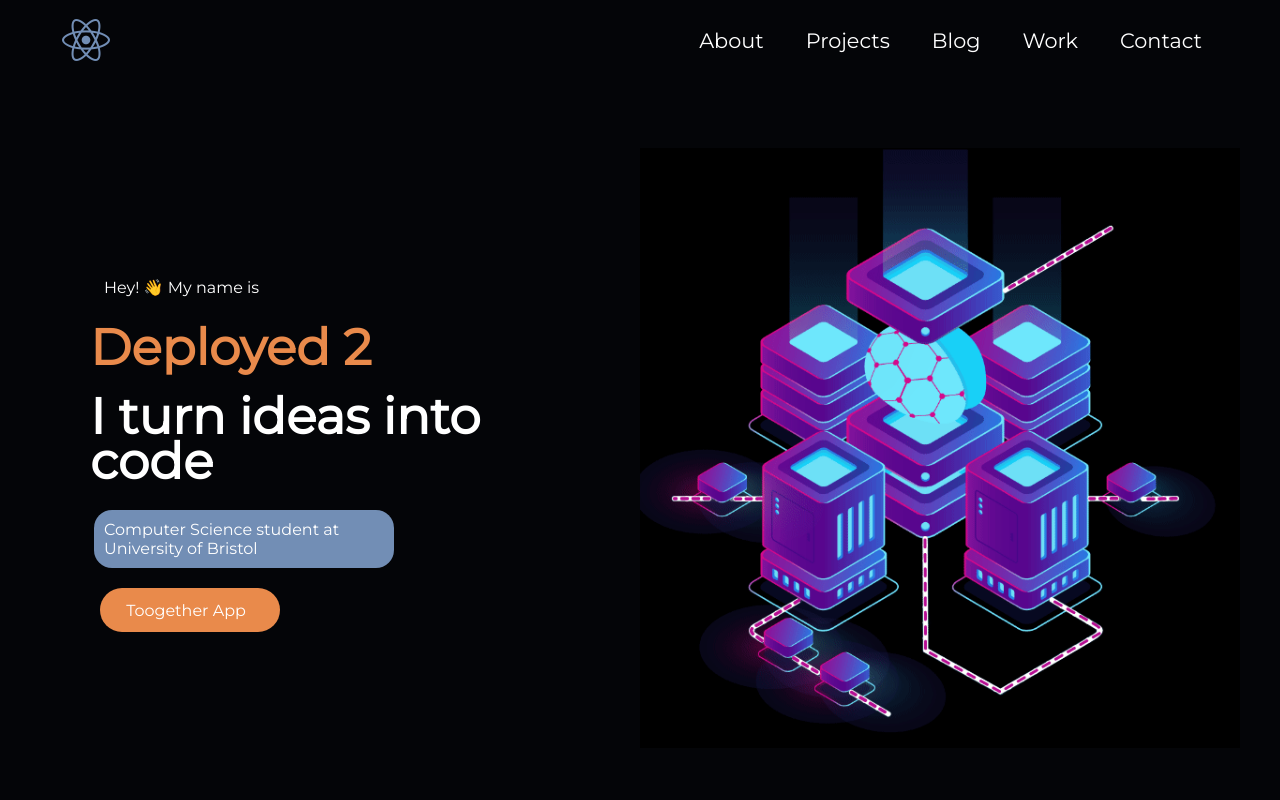
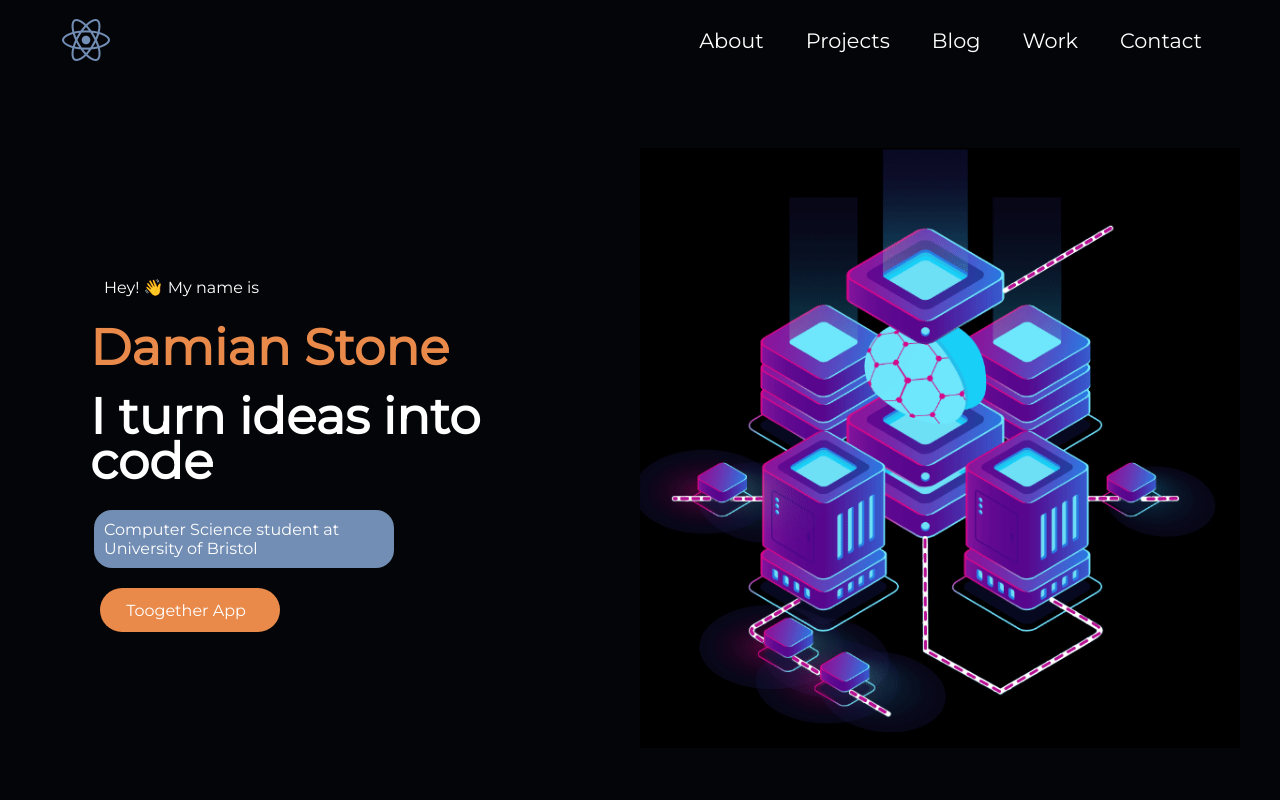
Before and after one commit to damianstone/Portfolio, a React (Create React App) app: page /#/ in a window 1280 px wide. Shown: the top 800 px of the page. Built offline with nearby package versions, Linux system fonts and the light colour scheme.

Commit message:
google analytics tracking code changed

```diff
--- a/src/App.js
+++ b/src/App.js
@@ -8,7 +8,7 @@ import './App.css';
 // make the app much faster
 const NotFound = React.lazy(() => import('./pages/404/NotFound'));
 
-const TRACKING_ID = 'G-ZY56W7NQWC';
+const TRACKING_ID = 'UA-185899523-1';
 ReactGA.initialize(TRACKING_ID);
 
 const history = createBrowserHistory();
--- a/src/components/Hero/Hero.jsx
+++ b/src/components/Hero/Hero.jsx
@@ -32,7 +32,7 @@ const Hero = (props) => {
         <HeroText>
           <Fade left>
             <HeroP>Hey! 👋  My name is</HeroP>
-            <HeroH1>Deployed 2</HeroH1>
+            <HeroH1>Damian Stone</HeroH1>
             <HeroH2>I turn ideas into code</HeroH2>
             <HeroP2>Computer Science student at University of Bristol</HeroP2>
             <HeroBtnWrap>
```
